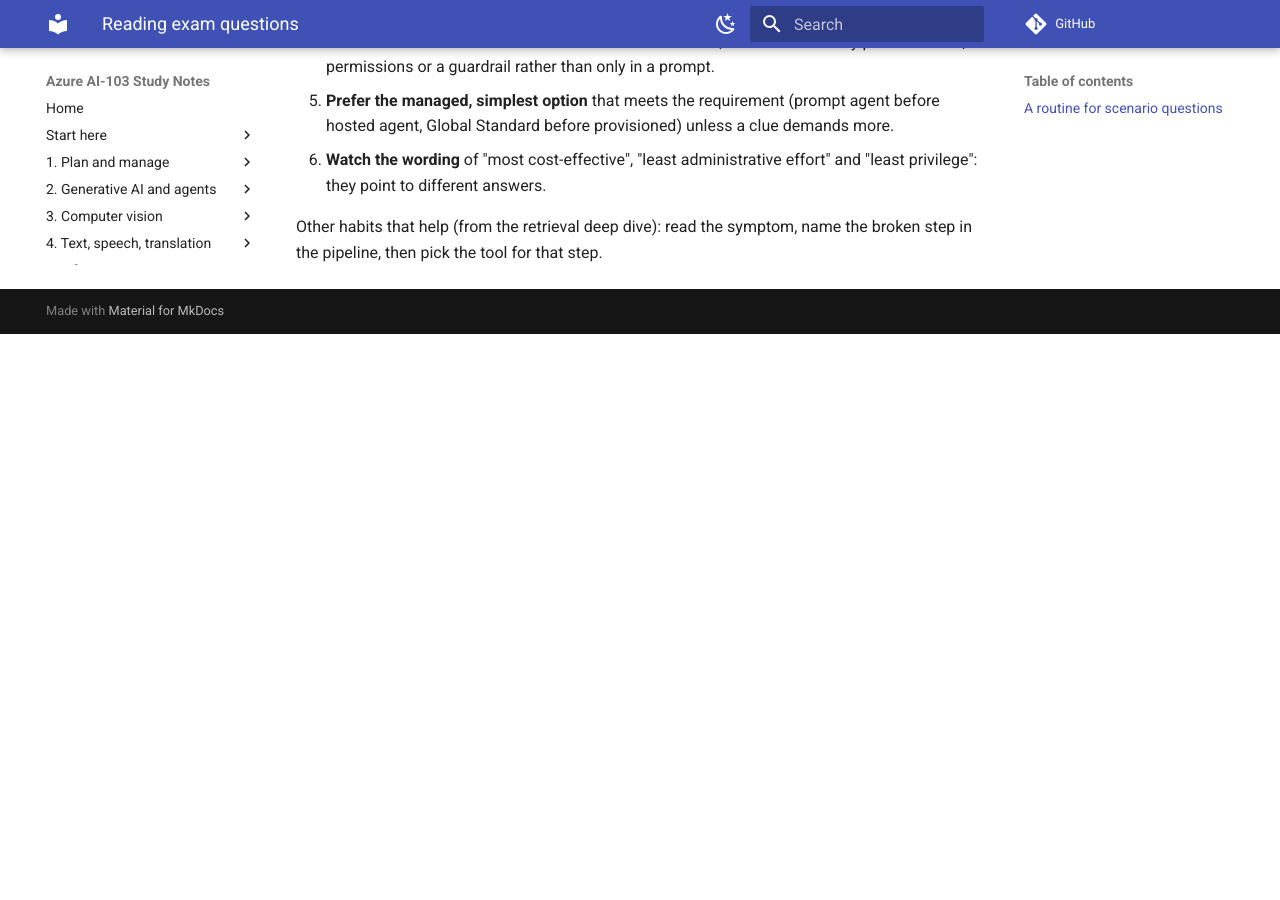
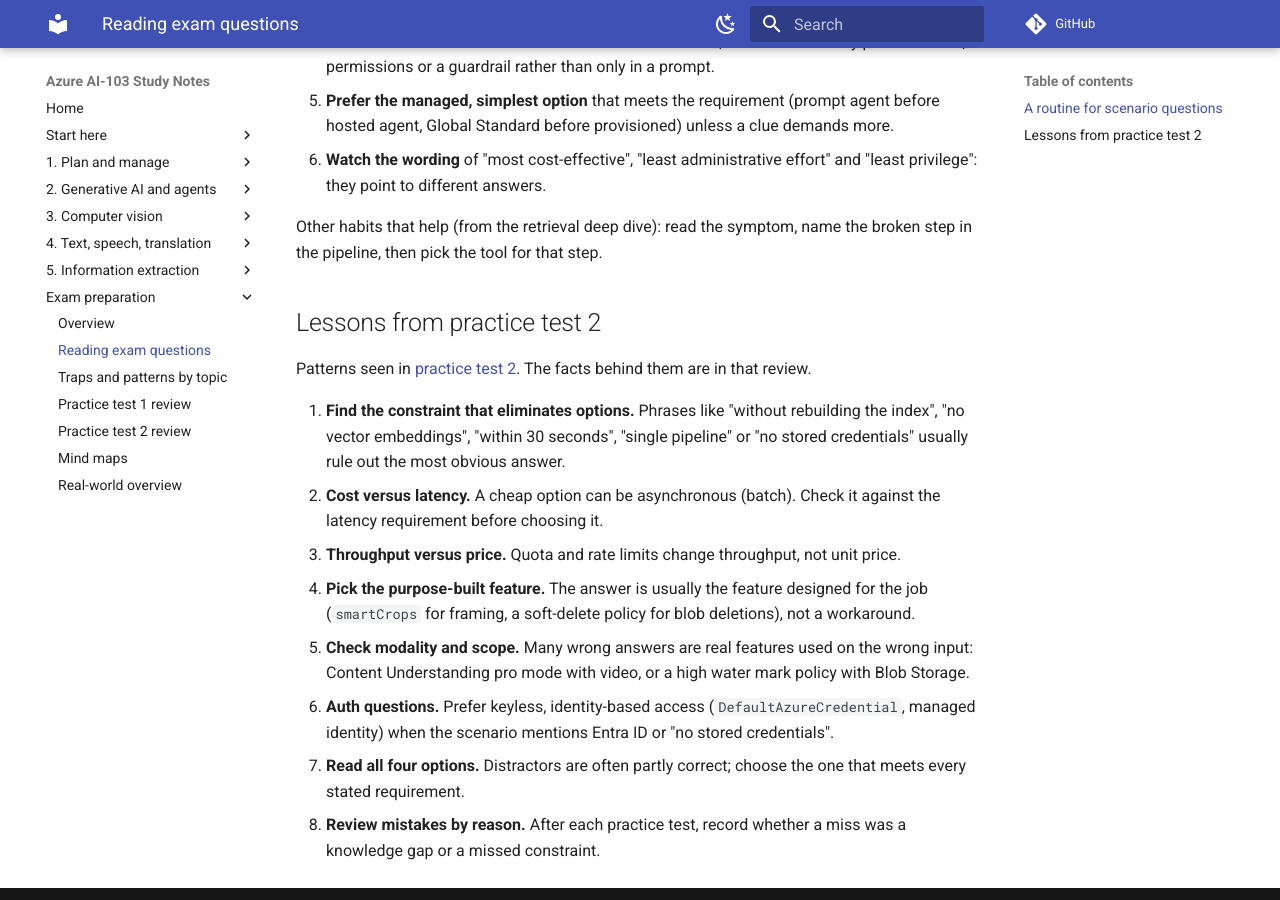
Before and after one commit to khuongdo/azure-ai-103, an MkDocs documentation site: the page built from docs/study/exam-tips/reading-exam-questions.md, in a window 1280 px wide and 900 px high, scrolled down 1045 px. Built offline with MkDocs 1.6.1 and Material for MkDocs 9.7.7, drawn with Linux system fonts in a browser that asks for light colours; comment, search, counter and statistics services are not loaded; before the commit the page ends 1379 px from its top, so only the background shows below that.

Commit message:
Add practice test 2 review and exam-day notes
Co-Authored-By: Claude Sonnet 5.5 <noreply@anthropic.com>
Claude-Session: https://claude.ai/code/session_01XAzpQXQcsDMfg8hfuonHcf

```diff
--- a/docs/study/exam-tips/reading-exam-questions.md
+++ b/docs/study/exam-tips/reading-exam-questions.md
@@ -33,3 +33,16 @@ Underline the constraint words. They usually decide the answer:
 6. **Watch the wording** of "most cost-effective", "least administrative effort" and "least privilege": they point to different answers.
 
 Other habits that help (from the retrieval deep dive): read the symptom, name the broken step in the pipeline, then pick the tool for that step.
+
+## Lessons from practice test 2
+
+Patterns seen in [practice test 2](../practice-tests/practice-test-2-review.md). The facts behind them are in that review.
+
+1. **Find the constraint that eliminates options.** Phrases like "without rebuilding the index", "no vector embeddings", "within 30 seconds", "single pipeline" or "no stored credentials" usually rule out the most obvious answer.
+2. **Cost versus latency.** A cheap option can be asynchronous (batch). Check it against the latency requirement before choosing it.
+3. **Throughput versus price.** Quota and rate limits change throughput, not unit price.
+4. **Pick the purpose-built feature.** The answer is usually the feature designed for the job (`smartCrops` for framing, a soft-delete policy for blob deletions), not a workaround.
+5. **Check modality and scope.** Many wrong answers are real features used on the wrong input: Content Understanding pro mode with video, or a high water mark policy with Blob Storage.
+6. **Auth questions.** Prefer keyless, identity-based access (`DefaultAzureCredential`, managed identity) when the scenario mentions Entra ID or "no stored credentials".
+7. **Read all four options.** Distractors are often partly correct; choose the one that meets every stated requirement.
+8. **Review mistakes by reason.** After each practice test, record whether a miss was a knowledge gap or a missed constraint.
--- a/mkdocs.yml
+++ b/mkdocs.yml
@@ -110,6 +110,7 @@ nav:
     - Reading exam questions: study/exam-tips/reading-exam-questions.md
     - Traps and patterns by topic: study/exam-tips/traps-and-patterns-by-topic.md
     - Practice test 1 review: study/practice-tests/practice-test-1-review.md
+    - Practice test 2 review: study/practice-tests/practice-test-2-review.md
     - Mind maps: study/mind-maps/mindmap.md
     - Real-world overview: study/real-world/index.md
 
```
Also changed, not shown: docs/study/exam-tips/index.md (+1 -0 lines), docs/study/practice-tests/practice-test-2-review.md (added, +114 -0 lines).
